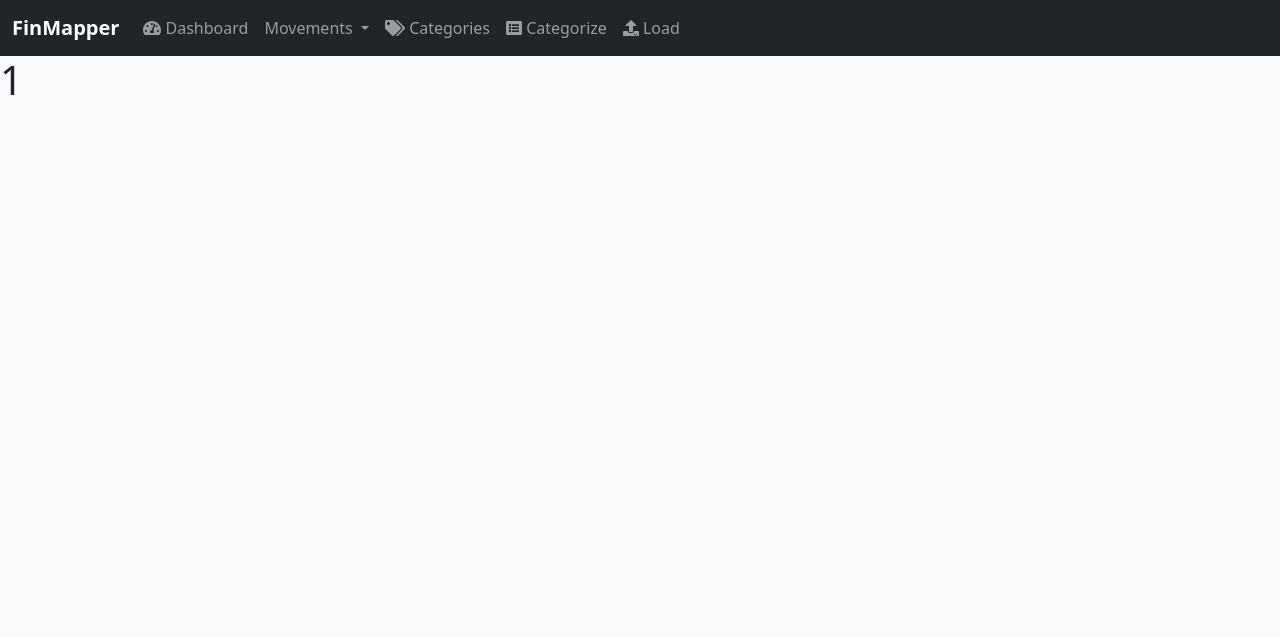
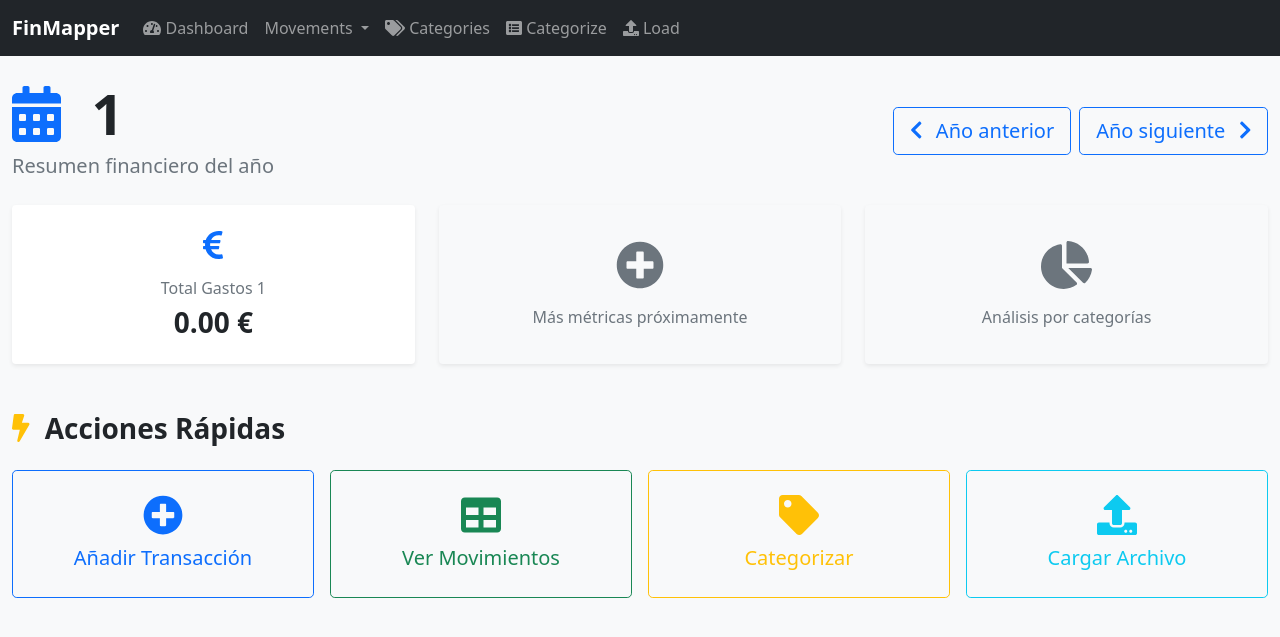
Before and after one commit to UrbanoJVR/FinMapper, a Flask app: page /dashboard/1 in a window 1280 px wide. Shown: the top 637 px of the page. Run offline with Flask 3, Linux system fonts and the light colour scheme.

Commit message:
feat(dashboard): add total expenses card with improved design

```diff
--- /dev/null
+++ b/app/src/application/dashboard/query/get_total_expenses_by_year_query_handler.py
@@ -0,0 +1,19 @@
+from dataclasses import dataclass
+from decimal import Decimal
+
+from app.src.infrastructure.repository.transaction_repository import TransactionRepository
+
+
+@dataclass
+class GetTotalExpensesByYearQuery:
+    year: int
+
+
+class GetTotalExpensesByYearQueryHandler:
+
+    def __init__(self, transaction_repository: TransactionRepository):
+        self.transaction_repository = transaction_repository
+
+    def execute(self, query: GetTotalExpensesByYearQuery) -> Decimal:
+        transactions = self.transaction_repository.get_by_year(query.year)
+        return sum((transaction.amount for transaction in transactions), Decimal("0.00"))
--- a/app/src/application/query_bus.py
+++ b/app/src/application/query_bus.py
@@ -2,6 +2,8 @@ from app.src.application.category.query.get_all_categories_query_handler import
     GetAllCategoriesQueryHandler
 from app.src.application.dashboard.query.get_latest_available_transaction_year_handler import \
     GetLatestAvailableTransactionYearQuery, GetLatestAvailableTransactionYearHandler
+from app.src.application.dashboard.query.get_total_expenses_by_year_query_handler import \
+    GetTotalExpensesByYearQuery, GetTotalExpensesByYearQueryHandler
 from app.src.application.transaction.query.get_transaction_by_id_query_handler import GetTransactionByIdQuery, \
     GetTransactionByIdQueryHandler
 from app.src.application.transaction.query.search_transactions_by_month_year_query import \
@@ -40,3 +42,7 @@ class QueryBus:
         if isinstance(query, GetLatestAvailableTransactionYearQuery):
             handler = GetLatestAvailableTransactionYearHandler(self.transaction_repository)
             return handler.execute()
+
+        if isinstance(query, GetTotalExpensesByYearQuery):
+            handler = GetTotalExpensesByYearQueryHandler(self.transaction_repository)
+            return handler.execute(query)
--- a/app/src/infrastructure/repository/transaction_repository.py
+++ b/app/src/infrastructure/repository/transaction_repository.py
@@ -44,6 +44,15 @@ class TransactionRepository:
                 extract('month', TransactionModel.date) == month,
                 extract('year', TransactionModel.date) == year,
             )
+            .order_by(TransactionModel.date.desc())
+        )
+        result = self.session.execute(stmt).scalars().all()
+        return map_to_domain_list(result)
+
+    def get_by_year(self, year: int) -> List[Transaction]:
+        stmt = (
+            select(TransactionModel)
+            .where(extract('year', TransactionModel.date) == year)
             .order_by(TransactionModel.date.desc())
         )
         result = self.session.execute(stmt).scalars().all()
--- a/app/src/presentation/routes/dashboard_routes.py
+++ b/app/src/presentation/routes/dashboard_routes.py
@@ -3,6 +3,8 @@ from flask import Blueprint, render_template, redirect, url_for
 from app.src.application.command_bus import CommandBus
 from app.src.application.dashboard.query.get_latest_available_transaction_year_handler import \
     GetLatestAvailableTransactionYearQuery
+from app.src.application.dashboard.query.get_total_expenses_by_year_query_handler import \
+    GetTotalExpensesByYearQuery
 from app.src.application.query_bus import QueryBus
 
 dashboard_blueprint = Blueprint('dashboard_blueprint', __name__, url_prefix='')
@@ -21,7 +23,8 @@ def dashboard():
 
 @dashboard_blueprint.route('/dashboard/<int:year>', methods=['GET'])
 def dashboard_year(year: int):
-    return render_template('dashboard/dashboard.html', selected_year=year)
+    total_expenses = query_bus.ask(GetTotalExpensesByYearQuery(year))
+    return render_template('dashboard/dashboard.html', selected_year=year, total_expenses=total_expenses)
 
 @dashboard_blueprint.route('/dashboard/empty', methods=['GET'])
 def empty_dashboard():
--- a/app/templates/dashboard/dashboard.html
+++ b/app/templates/dashboard/dashboard.html
@@ -1,37 +1,113 @@
 {% extends 'base.html' %}
 
 {% block content %}
-{#    <form id="year-filter-form" method="POST" class="d-flex justify-content-center align-items-center my-4 gap-3">#}
-{#        {{ year_filter_form.csrf_token }}#}
-{#        <button type="submit" name="direction" value="previous" class="btn btn-outline-dark">#}
-{#            <i class="fas fa-chevron-left"></i>#}
-{#        </button>#}
-{#        <h4 class="mb-0">{{ selected_year }}</h4>#}
-{#        <button type="submit" name="direction" value="next" class="btn btn-outline-dark">#}
-{#            <i class="fas fa-chevron-right"></i>#}
-{#        </button>#}
-{#    </form>#}
-    <h1>{{ selected_year }}</h1>
+<div class="container-fluid py-4">
+    <!-- Header Section -->
+    <div class="row mb-4">
+        <div class="col-12">
+            <div class="d-flex justify-content-between align-items-center">
+                <div>
+                    <h1 class="display-4 fw-bold text-dark mb-1">
+                        <i class="fas fa-calendar-alt text-primary me-3"></i>
+                        {{ selected_year }}
+                    </h1>
+                    <p class="text-muted fs-5 mb-0">Resumen financiero del año</p>
+                </div>
+                <div class="d-flex gap-2">
+                    <button class="btn btn-outline-primary btn-lg">
+                        <i class="fas fa-chevron-left me-2"></i>
+                        Año anterior
+                    </button>
+                    <button class="btn btn-outline-primary btn-lg">
+                        Año siguiente
+                        <i class="fas fa-chevron-right ms-2"></i>
+                    </button>
+                </div>
+            </div>
+        </div>
+    </div>
 
-{#    <div class="container mb-4">#}
-{#        <div class="row row-cols-1 row-cols-sm-2 row-cols-md-3 row-cols-lg-4 g-4">#}
-{#            <div class="col">#}
-{#                <div class="card text-center shadow-sm">#}
-{#                    <div class="card-body">#}
-{#                        <h6 class="card-title text-muted">Gastos sin categorizar</h6>#}
-{#                        <h3 class="card-text text-danger">{{ uncategorized_count }}</h3>#}
-{#                    </div>#}
-{#                </div>#}
-{#            </div>#}
-{#            <div class="col">#}
-{#                <div class="card text-center shadow-sm">#}
-{#                    <div class="card-body">#}
-{#                        <h6 class="card-title text-muted">Total gastos {{ selected_year }}</h6>#}
-{#                        <h3 class="card-text">{{ total_expenses | round(2) }} €</h3>#}
-{#                    </div>#}
-{#                </div>#}
-{#            </div>#}
-{#            <!-- Más tarjetas aquí -->#}
-{#        </div>#}
-{#    </div>#}
+    <!-- Cards Section -->
+    <div class="row g-4">
+        <!-- Total Expenses Card -->
+        <div class="col-12 col-md-6 col-lg-4">
+            <div class="card border-0 shadow-sm h-100">
+                <div class="card-body text-center p-4">
+                    <div class="mb-3">
+                        <i class="fas fa-euro-sign fa-2x text-primary"></i>
+                    </div>
+                    <h6 class="card-title text-muted mb-2">
+                        Total Gastos {{ selected_year }}
+                    </h6>
+                    <h3 class="card-text fw-bold text-dark mb-0">
+                        {{ total_expenses | round(2) }} €
+                    </h3>
+                </div>
+            </div>
+        </div>
+
+        <!-- Placeholder for future cards -->
+        <div class="col-12 col-md-6 col-lg-4">
+            <div class="card border-0 shadow-sm h-100 bg-light">
+                <div class="card-body text-center p-4 d-flex align-items-center justify-content-center">
+                    <div class="text-muted">
+                        <i class="fas fa-plus-circle fa-3x mb-3"></i>
+                        <p class="mb-0">Más métricas próximamente</p>
+                    </div>
+                </div>
+            </div>
+        </div>
+
+        <div class="col-12 col-md-6 col-lg-4">
+            <div class="card border-0 shadow-sm h-100 bg-light">
+                <div class="card-body text-center p-4 d-flex align-items-center justify-content-center">
+                    <div class="text-muted">
+                        <i class="fas fa-chart-pie fa-3x mb-3"></i>
+                        <p class="mb-0">Análisis por categorías</p>
+                    </div>
+                </div>
+            </div>
+        </div>
+    </div>
+
+    <!-- Quick Actions Section -->
+    <div class="row mt-5">
+        <div class="col-12">
+            <h3 class="fw-bold text-dark mb-4">
+                <i class="fas fa-bolt text-warning me-2"></i>
+                Acciones Rápidas
+            </h3>
+            <div class="row g-3">
+                <div class="col-12 col-sm-6 col-md-3">
+                    <a href="{{ url_for('transactions_crud_blueprint.create_transaction') }}"
+                       class="btn btn-outline-primary btn-lg w-100 h-100 d-flex flex-column align-items-center justify-content-center py-4">
+                        <i class="fas fa-plus-circle fa-2x mb-2"></i>
+                        <span>Añadir Transacción</span>
+                    </a>
+                </div>
+                <div class="col-12 col-sm-6 col-md-3">
+                    <a href="{{ url_for('transactions_crud_blueprint.movements') }}"
+                       class="btn btn-outline-success btn-lg w-100 h-100 d-flex flex-column align-items-center justify-content-center py-4">
+                        <i class="fas fa-table fa-2x mb-2"></i>
+                        <span>Ver Movimientos</span>
+                    </a>
+                </div>
+                <div class="col-12 col-sm-6 col-md-3">
+                    <a href="{{ url_for('transactions_crud_blueprint.categorize_transaction') }}"
+                       class="btn btn-outline-warning btn-lg w-100 h-100 d-flex flex-column align-items-center justify-content-center py-4">
+                        <i class="fas fa-tag fa-2x mb-2"></i>
+                        <span>Categorizar</span>
+                    </a>
+                </div>
+                <div class="col-12 col-sm-6 col-md-3">
+                    <a href="{{ url_for('transactions_file_blueprint.load_transactions_file') }}"
+                       class="btn btn-outline-info btn-lg w-100 h-100 d-flex flex-column align-items-center justify-content-center py-4">
+                        <i class="fas fa-upload fa-2x mb-2"></i>
+                        <span>Cargar Archivo</span>
+                    </a>
+                </div>
+            </div>
+        </div>
+    </div>
+</div>
 {% endblock %}
```
Also changed, not shown: test/E2E/test_dashboard/test_dashboard_total_expenses.py (added, +138 -0 lines), test/IT/test_transaction_repository_IT.py (+31 -0 lines), test/unit/dashboard/query/test_get_total_expenses_by_year_query_handler.py (added, +45 -0 lines).
